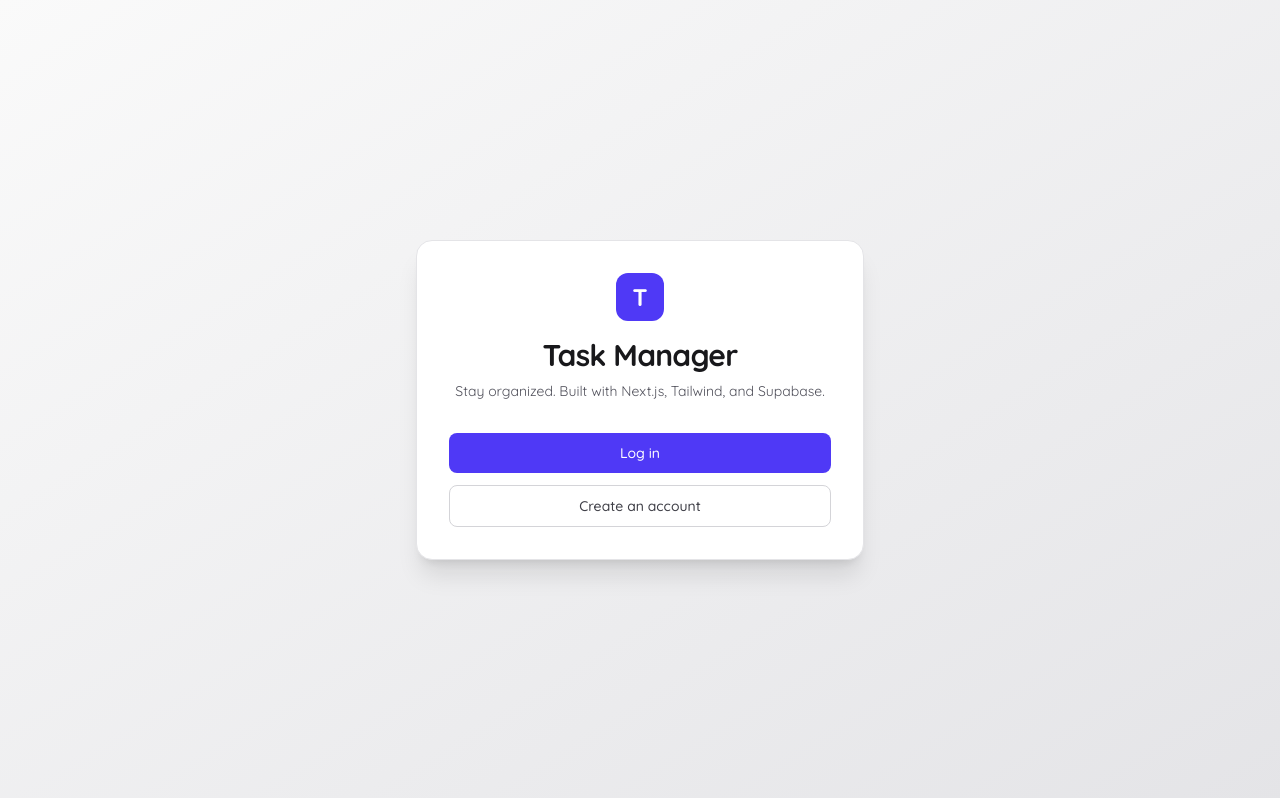
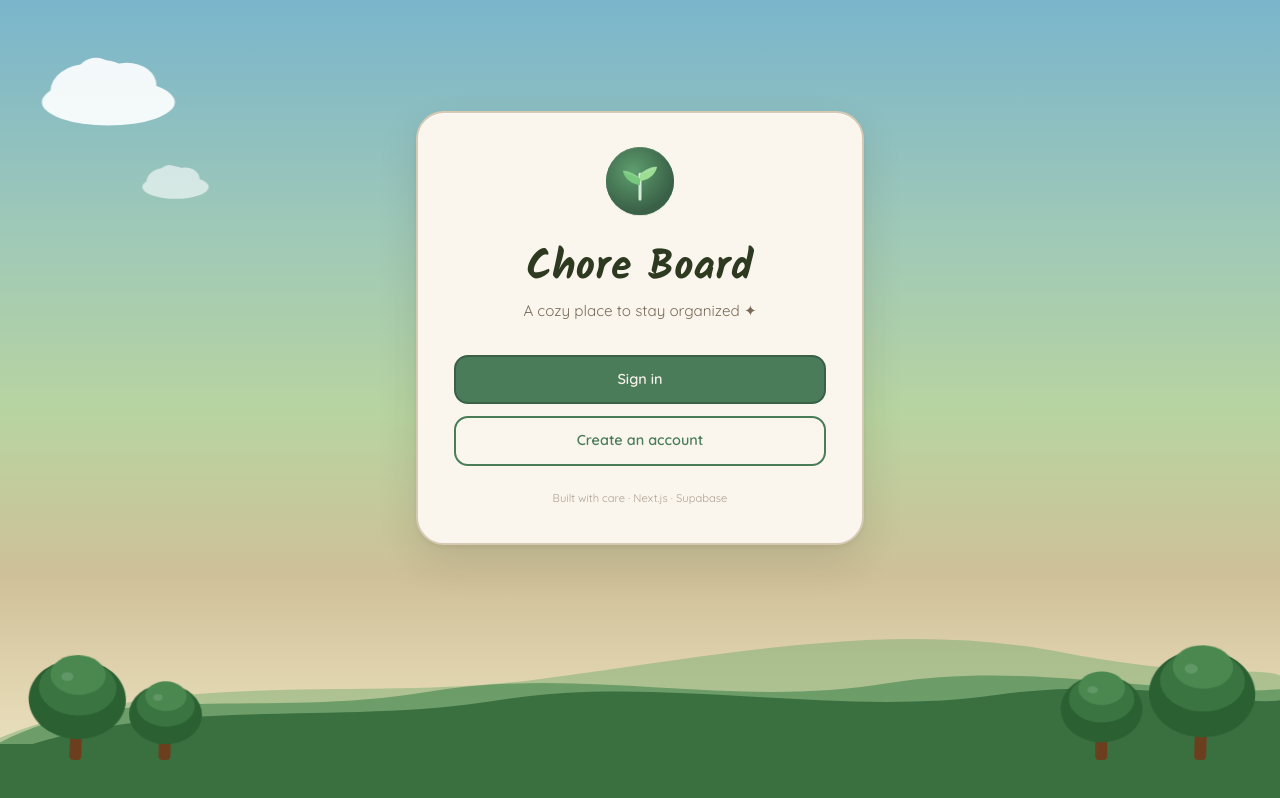
Before and after one commit to MarziaSaidi/chore_board, a Next.js app: page / in a window 1280 px wide. Built offline with nearby package versions, Linux system fonts and the light colour scheme; no server answers.

Commit message:
feat: redesign landing page with Ghibli scene (sky, hills, trees, clouds)

```diff
--- a/src/app/page.tsx
+++ b/src/app/page.tsx
@@ -8,52 +8,177 @@
   } = await supabase.auth.getUser();
 
   return (
-    <div className="flex flex-1 items-center justify-center bg-gradient-to-br from-zinc-50 to-zinc-200 px-4 py-16 dark:from-zinc-950 dark:to-zinc-900">
-      <main className="w-full max-w-md rounded-2xl border border-zinc-200 bg-white p-8 shadow-xl dark:border-zinc-800 dark:bg-zinc-900">
+    <div
+      className="relative flex flex-1 flex-col overflow-hidden"
+      style={{
+        background:
+          "linear-gradient(to bottom, #7ab5cc 0%, #9ec8b8 28%, #b8d4a0 52%, #cfc098 72%, #e4d8b4 88%, #f0e8cc 100%)",
+        minHeight: "100vh",
+      }}
+    >
+      {/* Drifting clouds */}
+      <div className="pointer-events-none absolute inset-0 overflow-hidden">
+        <div className="animate-drift absolute top-[6%]" style={{ animationDelay: "0s" }}>
+          <GhibliCloud width={160} opacity={0.9} />
+        </div>
+        <div className="animate-drift-slow absolute top-[14%]" style={{ animationDelay: "-22s" }}>
+          <GhibliCloud width={100} opacity={0.75} />
+        </div>
+        <div className="animate-drift absolute top-[3%]" style={{ animationDelay: "-38s" }}>
+          <GhibliCloud width={120} opacity={0.82} />
+        </div>
+        <div className="animate-drift-slow absolute top-[20%]" style={{ animationDelay: "-8s" }}>
+          <GhibliCloud width={80} opacity={0.6} />
+        </div>
+      </div>
+
+      {/* Layered rolling hills */}
+      <div className="pointer-events-none absolute bottom-0 left-0 right-0">
+        <svg viewBox="0 0 1440 280" xmlns="http://www.w3.org/2000/svg" className="w-full" preserveAspectRatio="none">
+          <path d="M0,210 C200,130 400,170 600,145 C800,120 1000,75 1200,115 C1360,145 1420,130 1440,140 L1440,280 L0,280 Z" fill="#6fa86a" fillOpacity="0.45" />
+        </svg>
+        <svg viewBox="0 0 1440 240" xmlns="http://www.w3.org/2000/svg" className="absolute bottom-0 w-full" preserveAspectRatio="none">
+          <path d="M0,175 C130,105 300,148 480,118 C660,88 820,138 1000,108 C1160,82 1320,125 1440,115 L1440,240 L0,240 Z" fill="#508c56" fillOpacity="0.7" />
+        </svg>
+        <svg viewBox="0 0 1440 190" xmlns="http://www.w3.org/2000/svg" className="absolute bottom-0 w-full" preserveAspectRatio="none">
+          <path d="M0,140 C180,70 380,108 560,78 C740,48 940,98 1120,72 C1280,50 1390,85 1440,78 L1440,190 L0,190 Z" fill="#3a7040" />
+        </svg>
+        <div className="absolute bottom-0 h-14 w-full" style={{ background: "#3a7040" }} />
+      </div>
+
+      {/* Trees */}
+      <div className="pointer-events-none absolute bottom-10 left-0 right-0 flex items-end justify-between px-6">
+        <GhibliTree height={128} delay="0s"   />
+        <GhibliTree height={96}  delay="0.4s" />
+        <div className="flex-1" />
+        <GhibliTree height={108} delay="0.7s" />
+        <GhibliTree height={140} delay="0.2s" />
+      </div>
+
+      {/* Main card */}
+      <div className="relative flex flex-1 items-center justify-center px-4 py-16 pb-52">
+        <main className="matsu-card animate-float-up w-full max-w-md p-9">
+
+          {/* Sprout icon */}
+          <div className="mx-auto mb-6 flex h-18 w-18 items-center justify-center animate-bob" style={{ width: 72, height: 72 }}>
+            <SproutIcon />
+          </div>
+
           <div className="mb-8 text-center">
-          <div className="mx-auto mb-4 flex h-12 w-12 items-center justify-center rounded-xl bg-indigo-600 text-2xl font-bold text-white">
-            T
-          </div>
-          <h1 className="text-3xl font-bold tracking-tight text-zinc-900 dark:text-zinc-50">
-            Task Manager
+            <h1
+              style={{
+                fontFamily: "var(--font-kalam), cursive",
+                fontSize: "2.6rem",
+                fontWeight: 700,
+                color: "#2d3a20",
+                lineHeight: 1.15,
+                letterSpacing: "0.01em",
+              }}
+            >
+              Chore Board
             </h1>
-          <p className="mt-2 text-sm text-zinc-600 dark:text-zinc-400">
-            Stay organized. Built with Next.js, Tailwind, and Supabase.
+            <p
+              style={{
+                fontFamily: "var(--font-quicksand), sans-serif",
+                fontSize: "0.95rem",
+                color: "#7a6a56",
+                marginTop: "0.4rem",
+              }}
+            >
+              A cozy place to stay organized ✦
             </p>
           </div>
 
           {user ? (
             <div className="space-y-4 text-center">
-            <p className="text-sm text-zinc-600 dark:text-zinc-400">
-              Signed in as{" "}
-              <span className="font-medium text-zinc-900 dark:text-zinc-200">
-                {user.email}
-              </span>
+              <p style={{ fontSize: "0.875rem", color: "#7a6a56" }}>
+                Welcome back,{" "}
+                <span style={{ fontWeight: 600, color: "#2d2416" }}>{user.email}</span>
               </p>
-            <Link
-              href="/dashboard"
-              className="block w-full rounded-lg bg-indigo-600 px-4 py-2.5 text-sm font-medium text-white transition-colors hover:bg-indigo-500 focus:outline-none focus:ring-2 focus:ring-indigo-500 focus:ring-offset-2 dark:focus:ring-offset-zinc-900"
-            >
-              Go to dashboard
+              <Link href="/dashboard" className="matsu-btn-primary">
+                Go to your board →
               </Link>
             </div>
           ) : (
             <div className="space-y-3">
-            <Link
-              href="/login"
-              className="block w-full rounded-lg bg-indigo-600 px-4 py-2.5 text-center text-sm font-medium text-white transition-colors hover:bg-indigo-500 focus:outline-none focus:ring-2 focus:ring-indigo-500 focus:ring-offset-2 dark:focus:ring-offset-zinc-900"
-            >
-              Log in
+              <Link href="/login" className="matsu-btn-primary">
+                Sign in
               </Link>
-            <Link
-              href="/signup"
-              className="block w-full rounded-lg border border-zinc-300 bg-white px-4 py-2.5 text-center text-sm font-medium text-zinc-700 transition-colors hover:bg-zinc-50 focus:outline-none focus:ring-2 focus:ring-indigo-500 focus:ring-offset-2 dark:border-zinc-700 dark:bg-zinc-800 dark:text-zinc-200 dark:hover:bg-zinc-700 dark:focus:ring-offset-zinc-900"
-            >
+              <Link href="/signup" className="matsu-btn-secondary">
                 Create an account
               </Link>
             </div>
           )}
+
+          <p className="mt-6 text-center" style={{ fontSize: "0.7rem", color: "#b0a090" }}>
+            Built with care · Next.js · Supabase
+          </p>
         </main>
+      </div>
     </div>
   );
 }
+
+/* ── Sub-components ─────────────────────────────────────────────── */
+
+function GhibliCloud({ width, opacity }: { width: number; opacity: number }) {
+  return (
+    <svg width={width} viewBox="0 0 130 65" xmlns="http://www.w3.org/2000/svg" style={{ opacity }}>
+      <ellipse cx="65" cy="44" rx="54" ry="19" fill="white" />
+      <ellipse cx="48" cy="35" rx="30" ry="22" fill="white" />
+      <ellipse cx="80" cy="30" rx="24" ry="18" fill="white" />
+      <ellipse cx="62" cy="28" rx="22" ry="18" fill="white" />
+      <ellipse cx="55" cy="22" rx="16" ry="14" fill="white" />
+    </svg>
+  );
+}
+
+function GhibliTree({ height, delay }: { height: number; delay: string }) {
+  const cx = height * 0.4;
+  const trunkH = height * 0.33;
+  const r1 = cx * 0.95;
+  const r2 = cx * 0.76;
+  const r3 = cx * 0.54;
+  const base = height - trunkH;
+
+  return (
+    <svg
+      width={cx * 2}
+      height={height}
+      viewBox={`0 0 ${cx * 2} ${height}`}
+      xmlns="http://www.w3.org/2000/svg"
+      className="animate-sway"
+      style={{ animationDelay: delay }}
+    >
+      <rect x={cx - 6} y={base} width={12} height={trunkH} rx={4} fill="#6b3f1e" />
+      <ellipse cx={cx} cy={base - r1 * 0.38} rx={r1}      ry={r1 * 0.82} fill="#2a6032" />
+      <ellipse cx={cx} cy={base - r1 * 0.62} rx={r2}      ry={r2 * 0.72} fill="#3a7440" />
+      <ellipse cx={cx} cy={base - r1 * 0.88} rx={r3}      ry={r3 * 0.72} fill="#4a8850" />
+      <ellipse cx={cx - r1 * 0.22} cy={base - r1 * 0.84} rx={r3 * 0.22} ry={r3 * 0.16} fill="rgba(255,255,255,0.13)" />
+    </svg>
+  );
+}
+
+function SproutIcon() {
+  return (
+    <svg viewBox="0 0 72 72" xmlns="http://www.w3.org/2000/svg" width={72} height={72}>
+      <circle cx="36" cy="36" r="34" fill="#4a7c59" />
+      <circle cx="36" cy="36" r="34" fill="url(#sprout-grad)" />
+      <defs>
+        <radialGradient id="sprout-grad" cx="40%" cy="35%" r="60%">
+          <stop offset="0%" stopColor="#5e9e6e" />
+          <stop offset="100%" stopColor="#3a6147" />
+        </radialGradient>
+      </defs>
+      {/* stem */}
+      <path d="M36 54 C36 54 36 34 36 29" stroke="#d4edda" strokeWidth="3" strokeLinecap="round" />
+      {/* left leaf */}
+      <path d="M36 33 C36 33 26 24 19 26 C19 26 21 38 36 40" fill="#78c87e" />
+      {/* right leaf */}
+      <path d="M36 29 C36 29 46 20 53 22 C53 22 51 34 36 36" fill="#9edd94" />
+      {/* leaf vein hints */}
+      <path d="M36 33 C30 30 24 28 19 26" stroke="rgba(255,255,255,0.25)" strokeWidth="1" fill="none" />
+      <path d="M36 29 C42 26 48 24 53 22" stroke="rgba(255,255,255,0.25)" strokeWidth="1" fill="none" />
+    </svg>
+  );
+}
```
Lines whose indentation alone changed are shown as unchanged.
